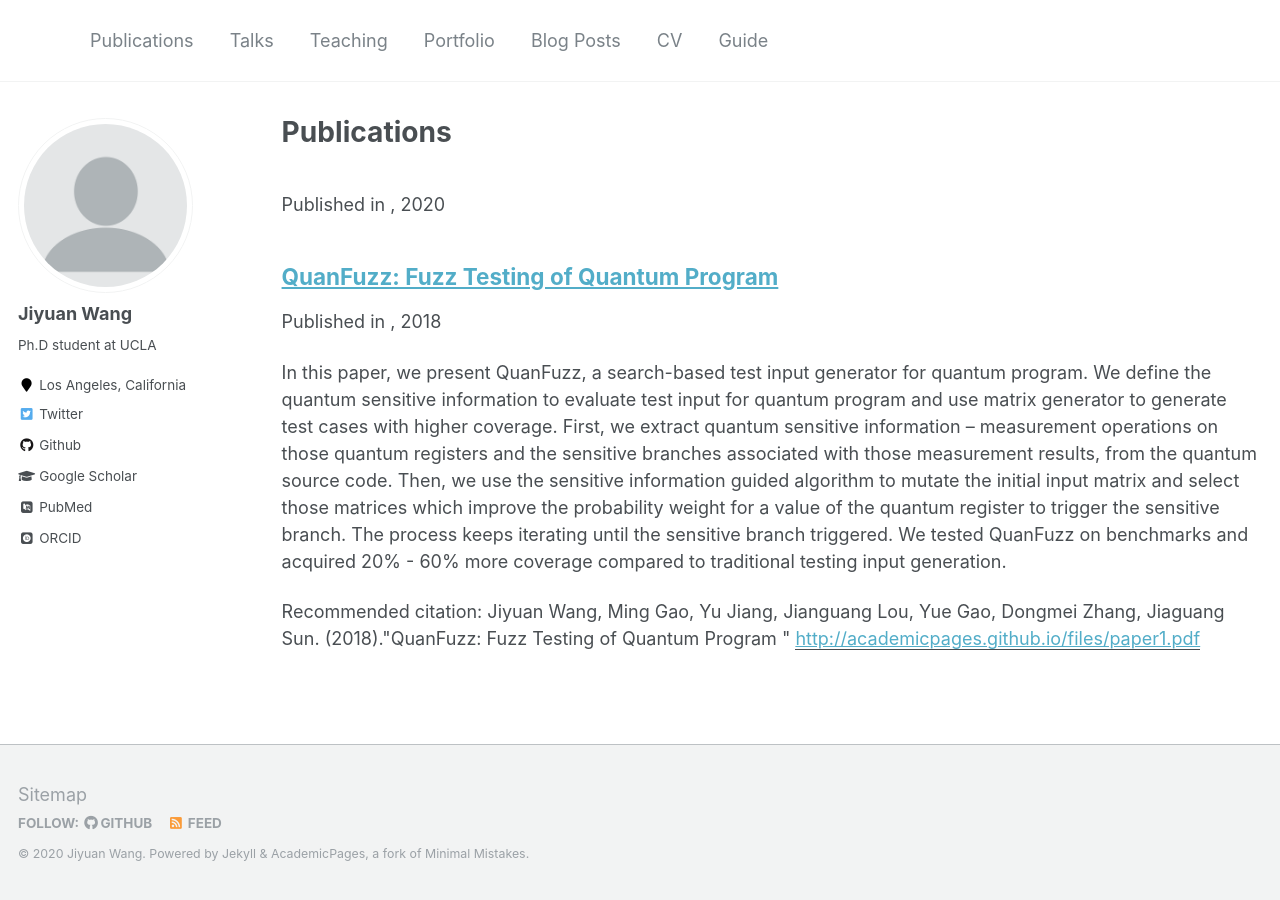
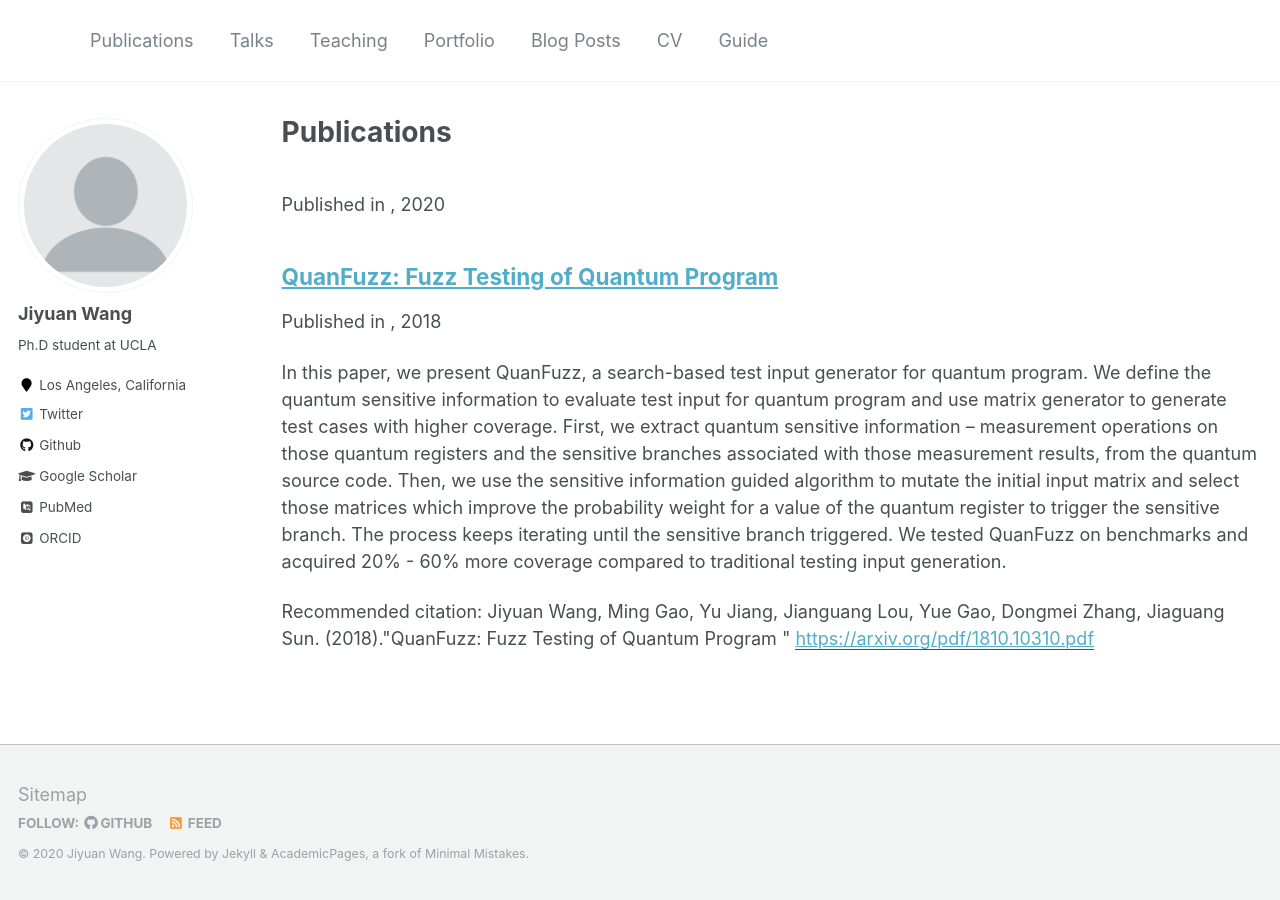
Before and after one commit to wjy99-c/wjy99-c.github.io, a Jekyll site: the page built from _pages/publications.md, in a window 1280 px wide. Built offline with Jekyll 4.4.1, drawn with Linux system fonts in a browser that asks for light colours; some web fonts are replaced; some of the changed lines change nothing that is shown.

Commit message:
change pub

```diff
--- a/_publications/2009-10-01-paper-title-number-1.md
+++ b/_publications/2009-10-01-paper-title-number-1.md
@@ -3,9 +3,9 @@ title: "QuanFuzz: Fuzz Testing of Quantum Program"
 collection: publications
 permalink: /publication/2009-10-01-paper-title-number-1
 excerpt: 'In this paper, we present QuanFuzz, a search-based test input generator for quantum program. We define the quantum sensitive information to evaluate test input for quantum program and use matrix generator to generate test cases with higher coverage. First, we extract quantum sensitive information -- measurement operations on those quantum registers and the sensitive branches associated with those measurement results, from the quantum source code. Then, we use the sensitive information guided algorithm to mutate the initial input matrix and select those matrices which improve the probability weight for a value of the quantum register to trigger the sensitive branch. The process keeps iterating until the sensitive branch triggered. We tested QuanFuzz on benchmarks and acquired 20% - 60% more coverage compared to traditional testing input generation.'
-date: 2018-10-1
+date: 2018-10-01
 venue: ''
-paperurl: 'http://academicpages.github.io/files/paper1.pdf'
+paperurl: 'https://arxiv.org/pdf/1810.10310.pdf'
 citation: 'Jiyuan Wang, Ming Gao, Yu Jiang, Jianguang Lou, Yue Gao, Dongmei Zhang, Jiaguang Sun. (2018).&quot;QuanFuzz: Fuzz Testing of Quantum Program &quot;'
 ---
 
--- a/_publications/2010-10-01-paper-title-number-2.md
+++ b/_publications/2010-10-01-paper-title-number-2.md
@@ -10,6 +10,6 @@ citation: 'Qian Zhang, Jiyuan Wang, Muhammad Ali Gulzar, Rohan Padhye, Miryung K
 ---
 We propose a novel coverage-guided fuzz testing tool for bigdata analytics, calledBigFuzz. The key essence of our approach is that: (a) we focus on exercising application logic as opposed to increasing framework code coverage by abstracting the DISC frame-work using specifications. BigFuzz performs automated source to source transformations to construct an equivalent DISC application suitable for fast test generation, and (b) we design schema-aware data mutation operators based on our in-depth study of DISC application error types. BigFuzz speeds up the fuzzing time by 78 to1477X compared to random fuzzing, improves application code coverage by 20% to 271%, and achieves 33% to 157% improvement in detecting application errors. When compared to the state of the art that uses symbolic execution to test big data analytics, BigFuzz is applicable to twice more programs and can find 81% more bugs.
 
-[Download paper here]()
+[Download paper here](https://arxiv.org/pdf/1810.10310.pdf)
 
 Recommended citation: 'Qian Zhang, Jiyuan Wang, Muhammad Ali Gulzar, Rohan Padhye, Miryung Kim. (2020). &quot;BigFuzz: Efficient Fuzz Testing for Data Analytics using Framework Abstraction.&quot; <i>ASE 2020</i>. 1(2).'
```
Also changed, not shown: 1 other file.
